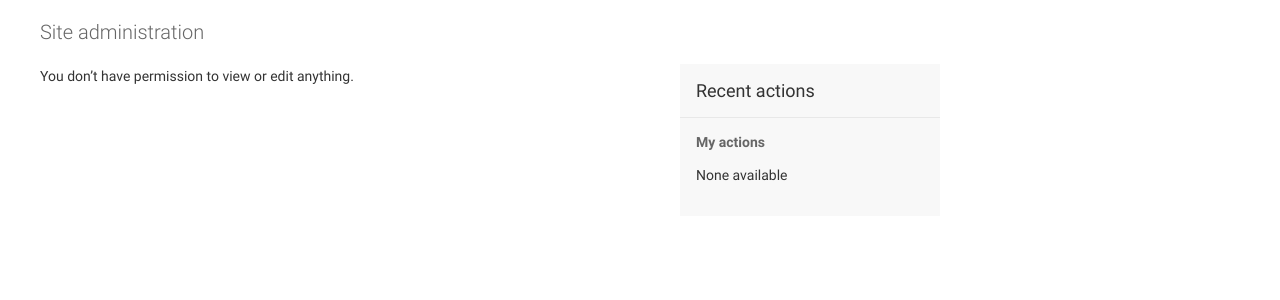
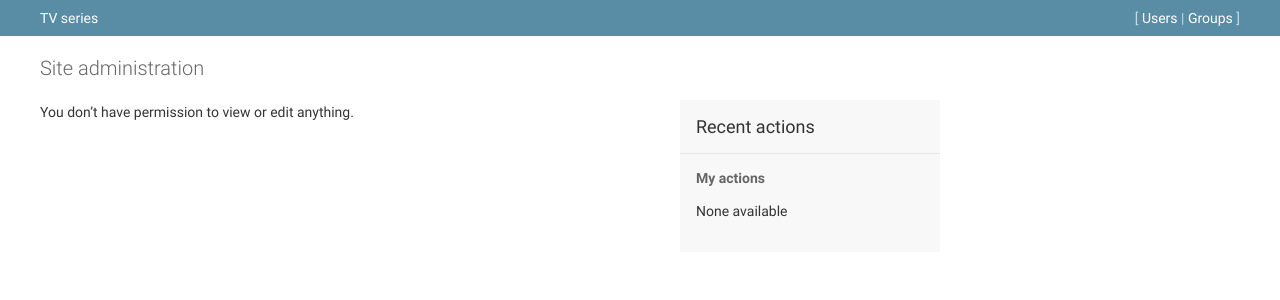
Before and after one commit to phpusr/table-notes, a Django app: page / in a window 1280 px wide. Shown: the part 48-348 px from the top of the page. Run offline with Django 3.2, Linux system fonts and the light colour scheme; the visitor is signed in with stand-in values (Sample User, id 1); data comes from the database, SQL or seed files in the repository; data that the repository does not hold is empty.

Commit message:
add: Navigation

```diff
--- a/main/templates/admin/base.html
+++ b/main/templates/admin/base.html
@@ -56,6 +56,19 @@
         {% block nav-global %}{% endblock %}
     </div>
     <!-- END Header -->
+
+    <!-- Navigation -->
+    <div class="breadcrumbs" style="background: #598ca5">
+        <a href="{% url 'admin:tv_series_journal_changelist' %}">{% trans 'TV series' %}</a>
+        <div style="float: right;">
+            [
+            <a href="{% url 'admin:main_user_changelist' %}">{% trans 'Users' %}</a> |
+            <a href="{% url 'admin:auth_group_changelist' %}">{% trans 'Groups' %}</a>
+            ]
+        </div>
+    </div>
+    <!-- END Navigation -->
+
     {% block breadcrumbs %}
     <div class="breadcrumbs">
         <a href="{% url 'admin:index' %}">{% trans 'Home' %}</a>
```
